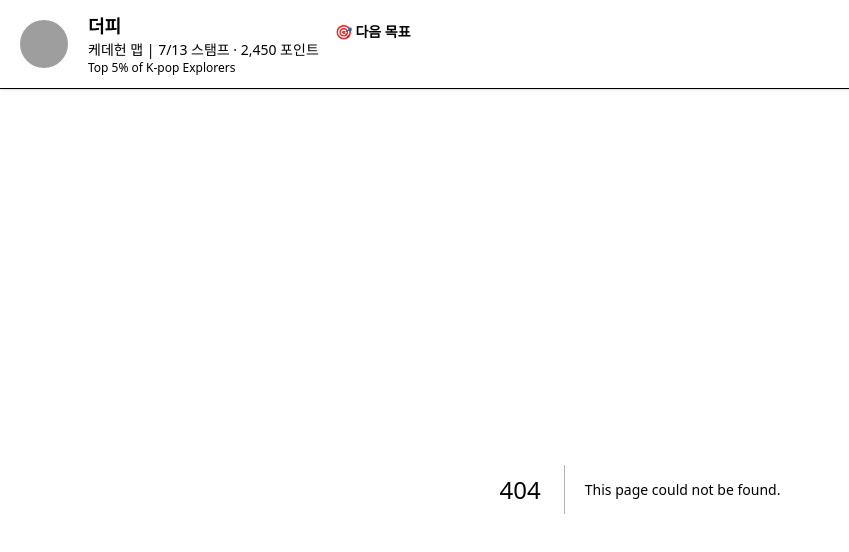
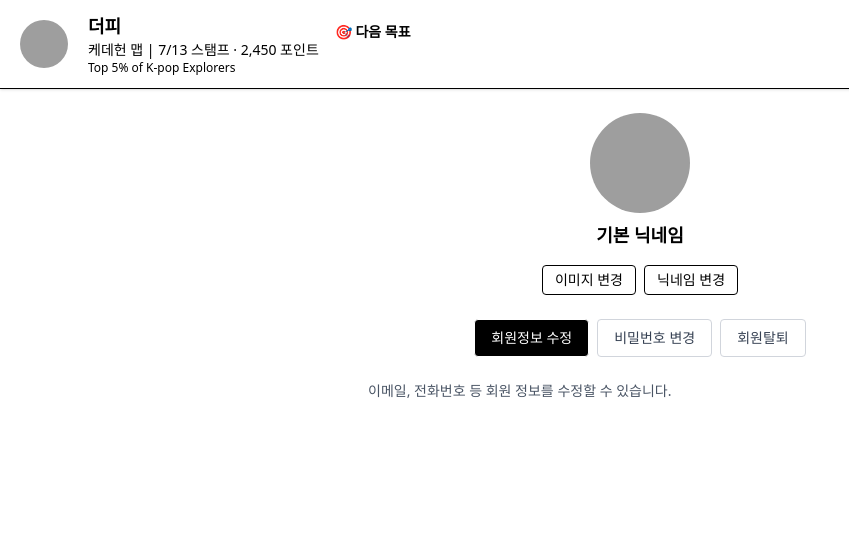
Before and after one commit to uplus-team-a/honmoon-web, a Next.js app: page /editProfile in a window 1280 px wide. Before the commit this address had no page. Shown: the top 552 px of the page, without its empty margins (0-849 px from the left). Built offline with nearby package versions, Linux system fonts and the light colour scheme; grey boxes are pictures that could not be loaded.

Commit message:
feat : 프로필 관리 페이지 초기 구성 및 마이 프로필 페이지 수정 및 데이터 분리

```diff
--- /dev/null
+++ b/src/app/editProfile/page.tsx
@@ -0,0 +1,123 @@
+"use client";
+
+import { useState, ChangeEvent } from "react";
+import Image from "next/image";
+
+export default function EditProfilePage() {
+  const [selectedMenu, setSelectedMenu] = useState<
+    "info" | "password" | "withdraw"
+  >("info");
+  const [nickname, setNickname] = useState("기본 닉네임");
+  const [profileImage, setProfileImage] = useState(
+    "/images/default-profile.png"
+  );
+
+  // 프로필 이미지 업로드 핸들러
+  const handleImageChange = (e: ChangeEvent<HTMLInputElement>) => {
+    const file = e.target.files?.[0];
+    if (file) {
+      const reader = new FileReader();
+      reader.onloadend = () => {
+        setProfileImage(reader.result as string); // base64로 미리보기
+      };
+      reader.readAsDataURL(file);
+    }
+  };
+
+  return (
+    <div className="max-w-xl mx-auto px-4 py-6">
+      {/* 프로필 이미지 및 닉네임 */}
+      <div className="flex flex-col items-center gap-2">
+        <div className="relative w-[100px] h-[100px]">
+          <Image
+            src={profileImage}
+            alt="프로필 이미지"
+            fill
+            className="rounded-full object-cover"
+          />
+        </div>
+        <p className="text-lg font-semibold">{nickname}</p>
+
+        {/* 프로필 이미지 / 닉네임 변경 버튼 */}
+        <div className="flex gap-2 mt-2">
+          {/* 프로필 이미지 변경 버튼 */}
+          <label className="px-3 py-1 border rounded text-sm cursor-pointer">
+            이미지 변경
+            <input
+              type="file"
+              accept="image/*"
+              onChange={handleImageChange}
+              className="hidden"
+            />
+          </label>
+
+          <button className="px-3 py-1 border rounded text-sm">
+            닉네임 변경
+          </button>
+        </div>
+      </div>
+
+      {/* 메뉴 버튼 (가로 일렬) */}
+      <div className="flex justify-center mt-6 gap-2">
+        <button
+          className={`px-4 py-2 rounded border text-sm ${
+            selectedMenu === "info"
+              ? "bg-black text-white"
+              : "border-gray-300 text-gray-700"
+          }`}
+          onClick={() => setSelectedMenu("info")}
+        >
+          회원정보 수정
+        </button>
+        <button
+          className={`px-4 py-2 rounded border text-sm ${
+            selectedMenu === "password"
+              ? "bg-black text-white"
+              : "border-gray-300 text-gray-700"
+          }`}
+          onClick={() => setSelectedMenu("password")}
+        >
+          비밀번호 변경
+        </button>
+        <button
+          className={`px-4 py-2 rounded border text-sm ${
+            selectedMenu === "withdraw"
+              ? "bg-black text-white"
+              : "border-gray-300 text-gray-700"
+          }`}
+          onClick={() => setSelectedMenu("withdraw")}
+        >
+          회원탈퇴
+        </button>
+      </div>
+
+      {/* 선택된 메뉴에 따라 내용 표시 */}
+      <div className="mt-6">
+        {selectedMenu === "info" && (
+          <div>
+            <p className="text-sm text-gray-600">
+              이메일, 전화번호 등 회원 정보를 수정할 수 있습니다.
+            </p>
+          </div>
+        )}
+        {selectedMenu === "password" && (
+          <div>
+            <p className="text-sm text-gray-600">
+              현재 비밀번호 확인 후 새 비밀번호로 변경합니다.
+            </p>
+          </div>
+        )}
+        {selectedMenu === "withdraw" && (
+          <div>
+            <p className="text-sm text-red-600">
+              회원 탈퇴 시 복구가 불가능합니다. 정말로 탈퇴하시겠습니까?
+            </p>
+            <button className="mt-3 px-4 py-2 bg-red-500 text-white rounded">
+              회원 탈퇴
+            </button>
+          </div>
+        )}
+      </div>
+    </div>
+  );
+}
--- a/src/app/my-profile/page.tsx
+++ b/src/app/my-profile/page.tsx
@@ -1,87 +1,21 @@
 import ProfilePage from "../../features/profile/components/ProfilePage";
 import ActivityHistory from "features/profile/components/ActivityHistory";
 import RaffleHistory from "../../features/profile/components/RaffleHistory";
+import CustomerCenterInfo from "../../features/profile/components/CustomerCenterInfo";
+import activityHistory from "features/common/data/activityHistory";
+import raffleHistory from "features/common/data/raffleHistory";
 
 /**
  * 마이 프로필 페이지 라우트
  */
+
 export default function MyProfileRoute() {
-  const activityHistory = [
-    {
-      id: "raffle_003",
-      placeName: "청담동",
-      visitedDate: "2025.07.23",
-      placeImageUrl: "https://via.placeholder.com/80",
-    },
-    {
-      id: "raffle_003",
-      placeName: "청담동",
-      visitedDate: "2025.07.23",
-      placeImageUrl: "https://via.placeholder.com/80",
-    },
-    {
-      id: "raffle_003",
-      placeName: "이태원",
-      visitedDate: "2025.07.23",
-      placeImageUrl: "https://via.placeholder.com/80",
-    },
-    {
-      id: "raffle_003",
-      placeName: "신촌",
-      visitedDate: "2025.07.23",
-      placeImageUrl: "https://via.placeholder.com/80",
-    },
-    {
-      id: "raffle_003",
-
-      placeName: "홍대",
-      visitedDate: "2025.07.22",
-      placeImageUrl: "https://via.placeholder.com/80",
-    },
-    {
-      id: "raffle_003",
-      placeName: "성수",
-      visitedDate: "2025.07.20",
-      placeImageUrl: "https://via.placeholder.com/80",
-    },
-  ];
-
-  const raffleHistory = [
-    {
-      id: "raffle_001",
-      productName: "까치 호랑이 배지",
-      productImageUrl: "https://cdn.example.com/images/badge.png",
-      appliedAt: "2025-07-14",
-      status: "APPLY",
-    },
-    {
-      id: "raffle_002",
-      productName: "사자 보이즈 키링",
-      productImageUrl: "https://cdn.example.com/images/keyring.png",
-      appliedAt: "2025-06-23",
-      status: "WIN",
-    },
-    {
-      id: "raffle_003",
-      productName: "헌터스 부채",
-      productImageUrl: "https://cdn.example.com/images/fan.png",
-      appliedAt: "2025-05-21",
-      status: "LOSE",
-    },
-    {
-      id: "raffle_004",
-      productName: "헌터스 부채",
-      productImageUrl: "https://cdn.example.com/images/fan.png",
-      appliedAt: "2025-04-20",
-      status: "LOSE",
-    },
-  ];
-
   return (
     <div className="max-w-screen-lg mx-auto px-4">
       <ProfilePage />
       <ActivityHistory activityHistory={activityHistory} />
       <RaffleHistory raffleHistory={raffleHistory} />
+      <CustomerCenterInfo />
     </div>
   );
 }
--- /dev/null
+++ b/src/features/common/data/activityHistory.ts
@@ -0,0 +1,41 @@
+const activityHistory = [
+  {
+    id: "raffle_003",
+    placeName: "청담동",
+    visitedDate: "2025.07.23",
+    placeImageUrl: "https://picsum.photos/id/211/320/240",
+  },
+  {
+    id: "raffle_003",
+    placeName: "청담동",
+    visitedDate: "2025.07.23",
+    placeImageUrl: "https://picsum.photos/id/424/320/240",
+  },
+  {
+    id: "raffle_003",
+    placeName: "이태원",
+    visitedDate: "2025.07.23",
+    placeImageUrl: "https://picsum.photos/id/1044/320/240",
+  },
+  {
+    id: "raffle_003",
+    placeName: "신촌",
+    visitedDate: "2025.07.23",
+    placeImageUrl: "https://picsum.photos/id/121/320/240",
+  },
+  {
+    id: "raffle_003",
+
+    placeName: "홍대",
+    visitedDate: "2025.07.22",
+    placeImageUrl: "https://picsum.photos/id/141/320/240",
+  },
+  {
+    id: "raffle_003",
+    placeName: "성수",
+    visitedDate: "2025.07.20",
+    placeImageUrl: "https://picsum.photos/id/133/320/240",
+  },
+];
+
+export default activityHistory;
--- /dev/null
+++ b/src/features/common/data/raffleHistory.ts
@@ -0,0 +1,32 @@
+const raffleHistory = [
+  {
+    id: "raffle_001",
+    productName: "까치 호랑이 배지",
+    productImageUrl: "https://picsum.photos/id/520/200/300",
+    appliedAt: "2025-07-14",
+    status: "APPLY",
+  },
+  {
+    id: "raffle_002",
+    productName: "사자 보이즈 키링",
+    productImageUrl: "https://picsum.photos/id/1033/320/240",
+    appliedAt: "2025-06-23",
+    status: "WIN",
+  },
+  {
+    id: "raffle_003",
+    productName: "헌터스 부채",
+    productImageUrl: "https://picsum.photos/id/1044/320/240",
+    appliedAt: "2025-05-21",
+    status: "LOSE",
+  },
+  {
+    id: "raffle_004",
+    productName: "헌터스 부채",
+    productImageUrl: "https://picsum.photos/id/1044/320/240",
+    appliedAt: "2025-04-20",
+    status: "LOSE",
+  },
+];
+
+export default raffleHistory;
--- /dev/null
+++ b/src/features/profile/components/CustomerCenterInfo.tsx
@@ -0,0 +1,20 @@
+export default function CustomerCentorInfo() {
+    return (
+      <section className="mt-10 px-4 py-6 border-t">
+        <h2 className="text-lg font-semibold mb-2">고객센터 1111-1111</h2>
+        <p className="text-sm mb-1">
+          운영시간 평일 <span className="font-semibold">09:00 ~ 18:00</span>
+        </p>
+        <p className="text-sm mb-6">점심시간 평일 12:00 ~ 13:00</p>
+
+        <div className="flex gap-4">
+          <button className="flex-1 bg-black text-white py-3 rounded-lg text-sm font-semibold">
+            자주 묻는 질문
+          </button>
+          <button className="flex-1 border border-black text-black py-3 rounded-lg text-sm font-semibold">
+            1 : 1 문의
+          </button>
+        </div>
+      </section>
+    );
+  }
--- a/src/features/profile/components/ProfilePage.tsx
+++ b/src/features/profile/components/ProfilePage.tsx
@@ -4,6 +4,7 @@
 "use client";
 
 import Image from "next/image";
+import Link from "next/link";
 
 export default function ProfilePage() {
   return (
@@ -28,9 +29,11 @@ export default function ProfilePage() {
           </div>
         </div>
         <div className="flex flex-col gap-2">
-          <button className="border rounded px-4 py-1 text-sm">
-            프로필 관리
-          </button>
+          <Link href="/editProfile">
+            <button className="border rounded px-4 py-1 text-sm">
+              프로필 관리
+            </button>
+          </Link>
           <button className="border rounded px-4 py-1 text-sm">로그아웃</button>
         </div>
       </div>
```
Also changed, not shown: src/features/profile/components/ActivityHistory.tsx (indentation only).
